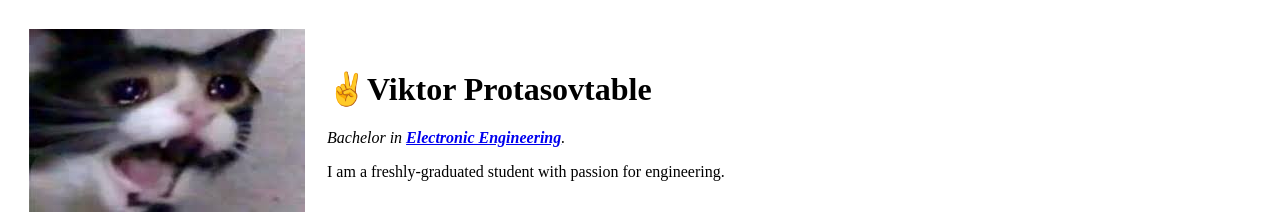
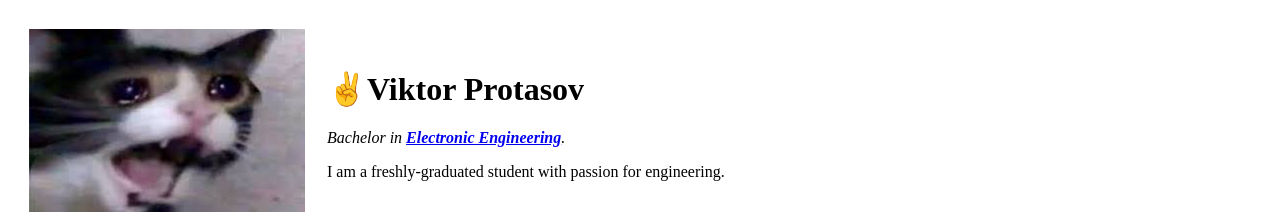
Before and after one commit to viktor-protasov/cv, a plain HTML site: page index.html in a window 1280 px wide. Shown: the top 214 px of the page. Drawn offline with Linux system fonts and the light colour scheme.

Commit message:
Update index.html

```diff
--- a/index.html
+++ b/index.html
@@ -10,7 +10,7 @@
   <table cellspacing="20">
     <tr>
       <td>  <img src="sadcat.jpg" alt="Sad Kitty picture"></td>
-      <td>  <h1>✌Viktor Protasovtable</h1>
+      <td>  <h1>✌Viktor Protasov</h1>
         <p><em>Bachelor in <strong><a href="https://en.wikipedia.org/wiki/Electronic_engineering">Electronic Engineering</a></strong>.</em></p>
         <p>I am a freshly-graduated student with passion for engineering.</p></td>
     </tr>
```
